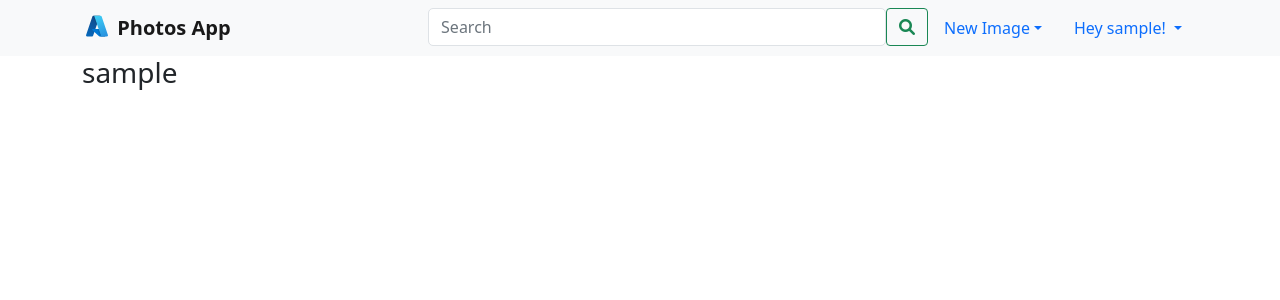
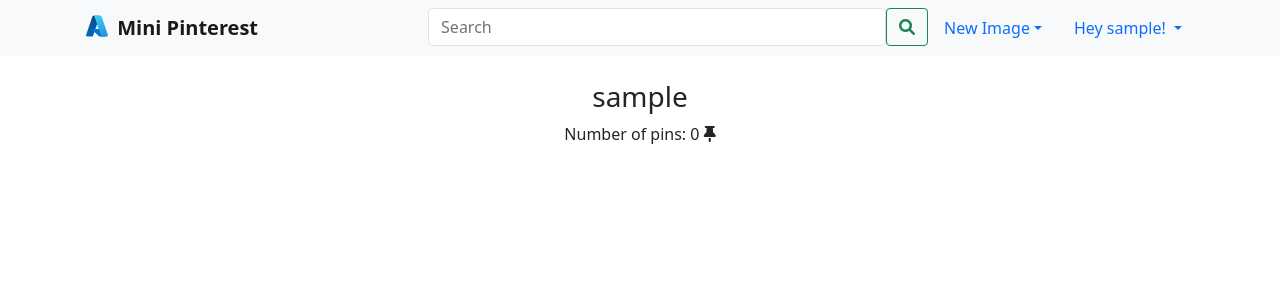
Before and after one commit to hungle00/flask-mini-pinterest, a Flask app: a page that uses templates/profile.html in a window 1280 px wide. Shown: the top 300 px of the page. Run offline with Flask 2, Linux system fonts and the light colour scheme; the visitor is signed in with stand-in values (Sample User, id 1); data comes from the database, SQL or seed files in the repository; data that the repository does not hold is empty; some libraries are stand-ins or nearby versions.

Commit message:
Add profile user

```diff
--- a/app.py
+++ b/app.py
@@ -169,7 +169,8 @@ def delete_image(pin_id):
 @login_required
 def profile(username):
     this_user = User.query.filter_by(username=username).first()
-    return render_template('profile.html', this_user=this_user)
+    user_pins = this_user.pins.all()
+    return render_template('profile.html', this_user=this_user, images=user_pins)
 
 
 ##### UPLOAD PHOTOS  ######
@@ -186,12 +187,14 @@ def upload_photos():
         try:
             blob_storage.upload_blob(file) # upload the file to the container using the filename as the blob name
             file_url = blob_storage.image_url(file)
-            create_pin('', file_url, current_user())
+            this_pin = create_pin('', file_url, current_user())
+            if this_pin is not None:
+                create_pin_detail(this_pin.id)
         except Exception as e:
             print(e)
             print("Ignoring duplicate filenames")  # ignore duplicate filenames
 
-    return redirect('/upload')
+    return redirect(url_for('index'))
 
 
 if __name__ == '__main__':
--- a/templates/index.html
+++ b/templates/index.html
@@ -4,7 +4,7 @@
 <main class="container">
   <div class="mt-4 row" style='display: flex; justify-content: space-evenly; flex-wrap: wrap'>
     {% for image in images %}
-      <div class="col-md-3 col-sm-4">
+      <div class="col-md-3 col-sm-4 my-1">
         <a href="{{url_for('get_image', pin_id=image.id)}}">
           <img src='{{ image["image_url"] }}' class="card-img-top rounded" height='auto'/>
         </a>
--- a/templates/partials/navbar.html
+++ b/templates/partials/navbar.html
@@ -2,7 +2,7 @@
     <div class="container">
         <a class="navbar-brand" href="/">
             <img src="{{ url_for('static', filename='images/azure-icon.svg')}}" alt="" width="30" height="24" class="d-inline-block align-text-top"/>
-            <b>Photos App</b>
+            <b>Mini Pinterest</b>
         </a>
         <div id="navbarNav">
             <ul class="nav nav-justified">
--- a/templates/profile.html
+++ b/templates/profile.html
@@ -1,15 +1,23 @@
 {% extends 'layout.html' %}
 
 {% block content %}
-<main>
-    <div class="container">
-        <div class="col-4">
-            <h3>{{ this_user['username']}}</h3>
-        </div>
-        <div class="col-8">
-
-        </div>
-
+<main class="container">
+    <div class="my-4 col-md-6 mx-auto text-center">
+        <h3>{{ this_user['username']}}</h3>
+        <p>Number of pins: {{ images|length }} <i class="fa-solid fa-thumbtack"></i></p>
+    </div>
+    <div class="row my-2">
+        {% for image in images %}
+          <div class="col-md-3 col-sm-4 my-1">
+            <a href="{{url_for('get_image', pin_id=image.id)}}">
+              <img src='{{ image["image_url"] }}' class="card-img-top rounded" height='auto'/>
+            </a>
+            <div>
+              <a href="{{url_for('get_image', pin_id=image.id)}}" class="btn btn-light"><b><i class="fa-solid fa-image"></i> {{ image['title'] }}</b></a>
+              <a href="#" class="btn btn-light"><i class="fa-solid fa-thumbtack"></i></a>
+            </div>
+          </div>
+        {% endfor %}
     </div>
 </main>
 {% endblock %}
--- a/templates/show.html
+++ b/templates/show.html
@@ -38,7 +38,7 @@
         const image_url = pin["image_url"];
         const image_id = pin["id"];
          const pin_image = `
-          <div class="col-md-3 col-sm-4">
+          <div class="col-md-3 col-sm-4 my-1">
             <a href='/pins/${image_id}'>
               <img src='${image_url}' class="card-img-top rounded" height='auto' />
             </a>
```
Also changed, not shown: templates/newpin.html (+4 -4 lines).
